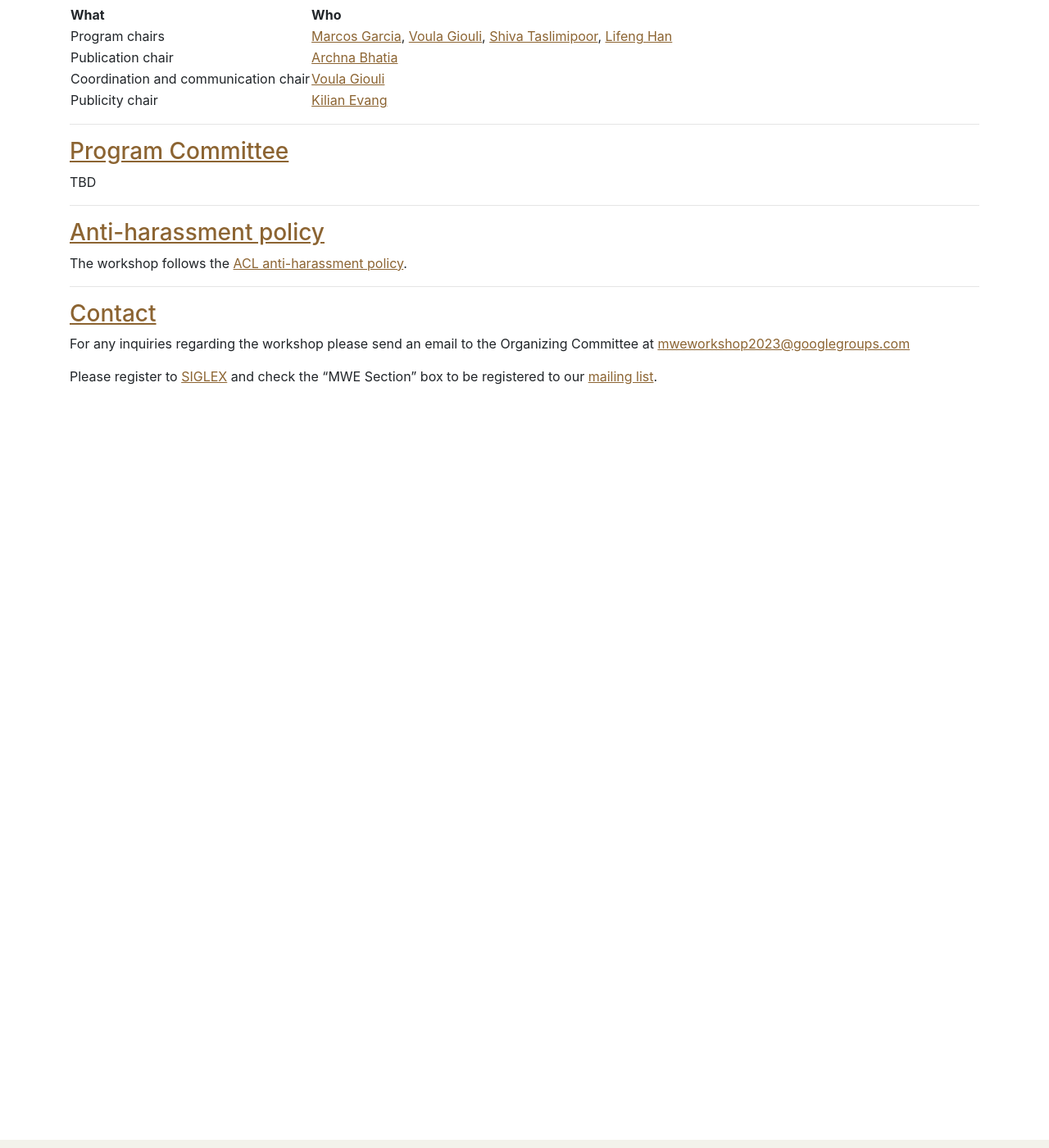
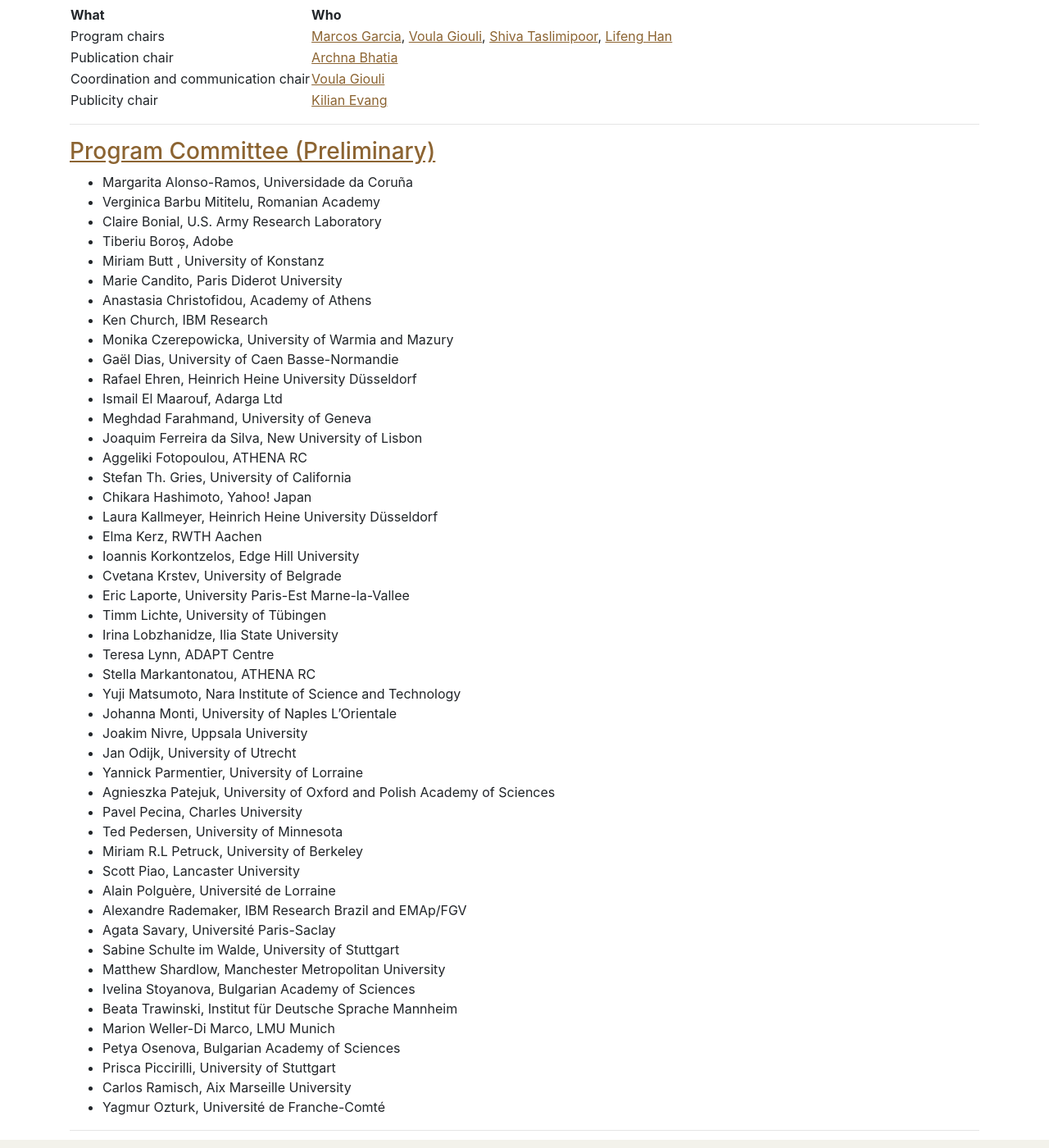
Before and after one commit to multiword/multiword.github.io, a Jekyll site: the page built from mwe2023/index.md, in a window 1280 px wide and 1400 px high, scrolled down 3304 px. Shown: the whole window at 82% size. Built offline with Jekyll 4.4.1, drawn with Linux system fonts in a browser that asks for light colours; comment, search, counter and statistics services are not loaded; some of the changed text lies outside the part shown.

Commit message:
Added Program Committee (Preliminary)

```diff
--- a/mwe2023/index.md
+++ b/mwe2023/index.md
@@ -49,7 +49,7 @@ Special Interest Group on the Lexicon ([SIGLEX](http://www.siglex.org/)) of the
 - [Paper submission and templates](#instructions)
 - [Important dates](#dates)
 - [Organizing Committee](#organizers)
-- [Program Committee](#committee)
+- [Program Committee (Preliminary)](#committee)
 - [Anti-harassment policy](#antiharassment)
 - [Contact](#contact)
 </details>
@@ -152,9 +152,56 @@ Papers should be submitted via the workshop's START submission page, available s
 
 -----
 
-### <a name="committee"> Program Committee </a>
+### <a name="committee"> Program Committee (Preliminary) </a>
 
-TBD
+* Margarita Alonso-Ramos, Universidade da Coruña
+* Verginica Barbu Mititelu, Romanian Academy
+* Claire Bonial, U.S. Army Research Laboratory
+* Tiberiu Boroș, Adobe
+* Miriam Butt , University of Konstanz
+* Marie Candito, Paris Diderot University
+* Anastasia Christofidou, Academy of Athens
+* Ken Church, IBM Research
+* Monika Czerepowicka, University of Warmia and Mazury
+* Gaël Dias, University of Caen Basse-Normandie
+* Rafael Ehren, Heinrich Heine University Düsseldorf
+* Ismail El Maarouf, Adarga Ltd
+* Meghdad Farahmand, University of Geneva
+* Joaquim Ferreira da Silva, New University of Lisbon
+* Aggeliki Fotopoulou, ATHENA RC
+* Stefan Th. Gries, University of California
+* Chikara Hashimoto, Yahoo! Japan
+* Laura Kallmeyer, Heinrich Heine University Düsseldorf
+* Elma Kerz, RWTH Aachen
+* Ioannis Korkontzelos, Edge Hill University
+* Cvetana Krstev, University of Belgrade
+* Eric Laporte, University Paris-Est Marne-la-Vallee
+* Timm Lichte, University of Tübingen
+* Irina Lobzhanidze, Ilia State University
+* Teresa Lynn, ADAPT Centre
+* Stella Markantonatou, ATHENA RC
+* Yuji Matsumoto, Nara Institute of Science and Technology
+* Johanna Monti, University of Naples L’Orientale
+* Joakim Nivre, Uppsala University
+* Jan Odijk, University of Utrecht
+* Yannick Parmentier, University of Lorraine
+* Agnieszka Patejuk, University of Oxford and Polish Academy of Sciences
+* Pavel Pecina, Charles University
+* Ted Pedersen, University of Minnesota
+* Miriam R.L Petruck, University of Berkeley
+* Scott Piao, Lancaster University
+* Alain Polguère, Université de Lorraine
+* Alexandre Rademaker, IBM Research Brazil and EMAp/FGV
+* Agata Savary, Université Paris-Saclay
+* Sabine Schulte im Walde, University of Stuttgart
+* Matthew Shardlow, Manchester Metropolitan University
+* Ivelina Stoyanova, Bulgarian Academy of Sciences
+* Beata Trawinski, Institut für Deutsche Sprache Mannheim
+* Marion Weller-Di Marco, LMU Munich
+* Petya Osenova, Bulgarian Academy of Sciences
+* Prisca Piccirilli, University of Stuttgart
+* Carlos Ramisch, Aix Marseille University
+* Yagmur Ozturk, Université de Franche-Comté
 
 -----
 
```
